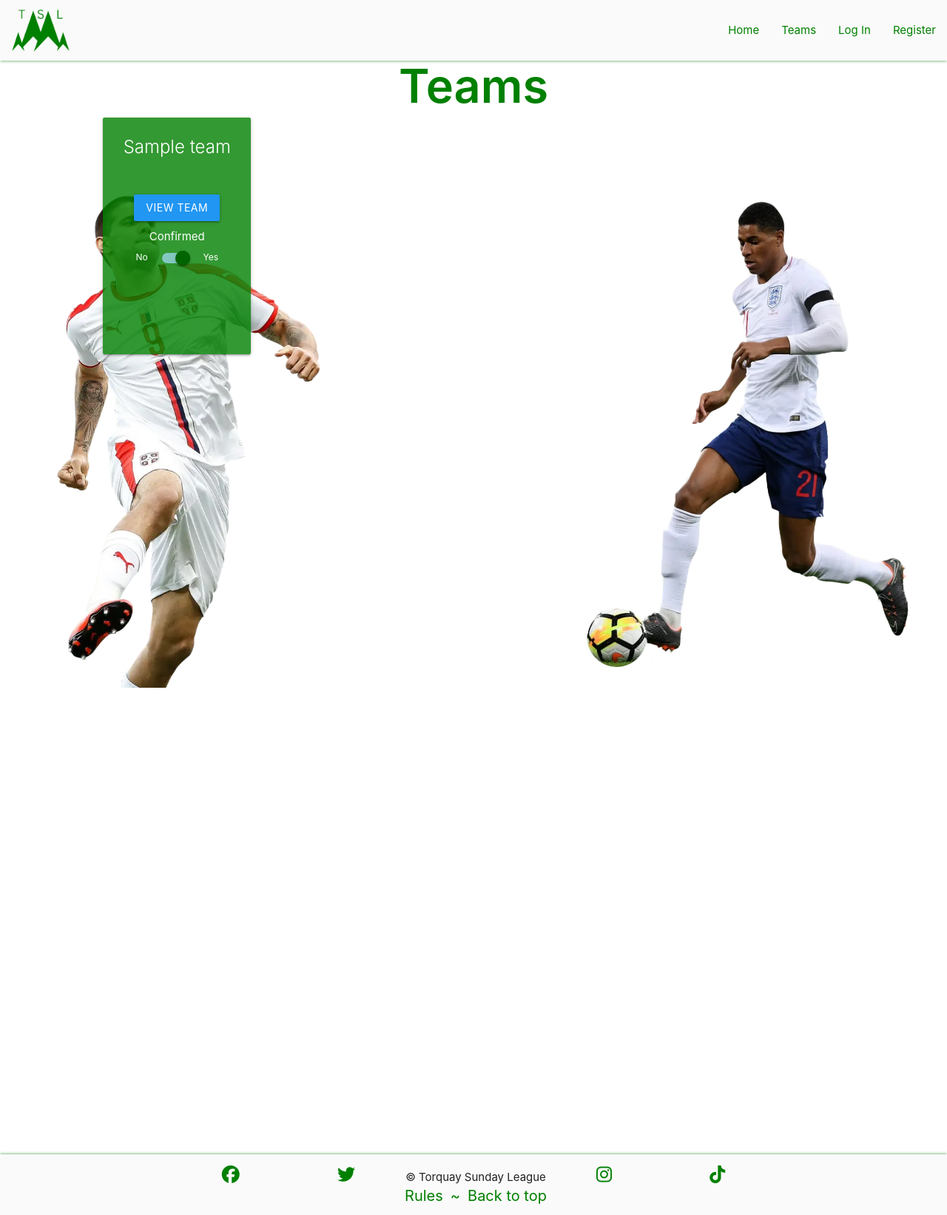
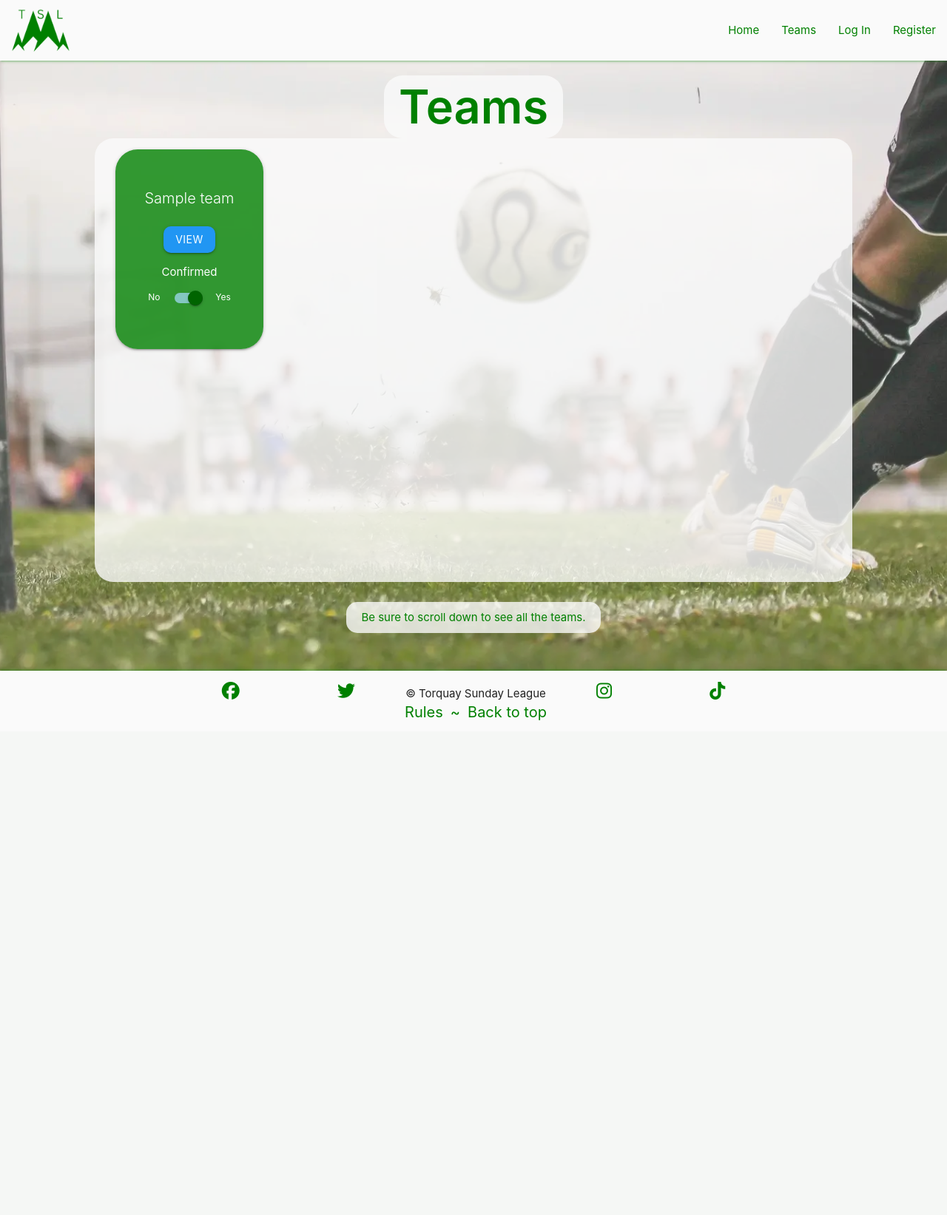
Before and after one commit to ryanmcnally93/torquay-sunday-league, a Flask app: page /teams in a window 1280 px wide. Shown: the whole page at 74% size. After the commit the page ends 974 px from the top, so only its background shows below. Run offline with Flask 3, Linux system fonts and the light colour scheme; tables that the repository leaves empty hold one stand-in row (values such as "Sample post"); some libraries are stand-ins or nearby versions.

Commit message:
Add css responsiveness to teams page

```diff
--- a/torquay_sunday_league/static/css/style.css
+++ b/torquay_sunday_league/static/css/style.css
@@ -172,6 +172,10 @@ th, td {
     width: 100%;
 }
 
+.row-with-mt {
+    margin-top: 20px;
+}
+
 .player-right {
     width: 100%;
 }
@@ -179,6 +183,11 @@ th, td {
 #main-content {
     margin-bottom: 20px;
     min-height: 1390px;
+}
+
+#teams-content {
+    margin-bottom: 20px;
+    min-height: 700px;
 }
 
 /* BELOW 915px width, need to have 1 player image */
@@ -229,9 +238,42 @@ footer p {
 }
 
 .team-card {
-    height: 320px;
+    height: 270px;
     width: 200px;
     text-align: center;
+    margin: auto;
+    border-radius: 30px;
+}
+
+.team-card-layout {
+    margin-top: 15px;
+    margin-bottom: 15px;
+}
+
+.card-content {
+    padding-bottom: 0 !important;
+    padding-top: 50px !important;
+}
+
+.editable-content {
+    padding-bottom: 0 !important;
+    padding-top: 20px !important;
+}
+
+.card-action {
+    align-items: center;
+    display: flex;
+    justify-content: center;
+    flex-direction: column;
+    height: 134px;
+}
+
+.editable-action {
+    align-items: center;
+    display: flex;
+    justify-content: center;
+    flex-direction: column;
+    height: 204px;
 }
 
 .green-card {
@@ -249,12 +291,37 @@ footer p {
     margin-left: 10%;
     margin-right: 10%;
     width: 80%;
+    overflow: scroll;
+    height: 600px;
+    background-color: rgb(250,250,250,0.8);
+    border-radius: 25px;
+}
+
+#scroll-p {
+    margin: auto;
+    background-color: rgb(250,250,250,0.8);
+    padding: 10px 20px;
+    border-radius: 15px;
+    width: fit-content;
+    color: green;
+}
+
+.card-button {
+    margin-bottom: 5px;
+    border-radius: 10px;
+}
+
+.card-title {
+    font-size: 20px !important;
+}
+
+@media (min-width: 566px) and (max-width: 850px) {
+    .team-card-layout {
+        width: 50%;
+    }
 }
 
 @media (max-width: 767px) {
-    .team-card-layout {
-        width: 50%;
-    }
     #rules-one, #rules-three {
         float: none !important;
         margin: auto !important;
@@ -284,13 +351,19 @@ footer p {
     }
 }
 
-@media (min-width: 768px) and (max-width: 950px) {
+@media (min-width: 851px) and (max-width: 1100px) {
     .team-card-layout {
         width: 33%;
     }
 }
 
-@media (min-width: 951px) {
+@media (max-width: 565px) {
+    .team-card-layout {
+        width: 100%;
+    }
+}
+
+@media (min-width: 1101px) {
     .team-card-layout {
         width: 25%;
     }
@@ -590,7 +663,7 @@ footer p {
     border-radius: 10px;
     background-color: lightgreen;
     color: black;
-    margin-top: 5px;
+    margin-top: 12px;
 }
 
 .confirm-submit:hover {
--- a/torquay_sunday_league/templates/teams.html
+++ b/torquay_sunday_league/templates/teams.html
@@ -1,9 +1,12 @@
 {% extends "base.html" %}
 {% block content %}
 
-<h1 class="main-heading">Teams</h1>
+<div id="heading-box">
+    <h1 class="main-heading">Teams</h1>
+</div>
+
 {% if session %}
-    <div class="row">
+    <div class="row row-with-mt">
         {% if session["user"] == "ryanmcnally93" or user.team_managed == "None" %}
             <div class="col s12 center-align">
                 <a href="{{ url_for('create_team', username=session['user']) }}" class="btn green">
@@ -14,7 +17,7 @@
     </div>
 {% endif %}
 
-<main id="main-content">
+<main id="teams-content">
 
     <div class="row teams-row">
         <!-- Looking through all the teams and displaying them -->
@@ -23,15 +26,23 @@
             {% if team.team_created_by == session["user"] or team.confirmation_status == True or session["user"] == "ryanmcnally93" %}
             <div class="col team-card-layout">
                 <div class="card team-card green-card darken-2">
-                    <div class="card-content white-text">
+                    {% if team.confirmation_status == False and session["user"] == team.team_created_by %}
+                        <div class="editable-content white-text">
+                    {% else %}
+                        <div class="card-content white-text">
+                    {% endif %}
                     <span class="card-title">{{ team.team_name }}</span>
                     </div>
-                    <div class="card-action">
-                    <a class="btn blue" href="{{ url_for('team_profile', id=team.id) }}">View Team</a>
+                    {% if team.confirmation_status == False and session["user"] == team.team_created_by %}
+                        <div class="editable-action">
+                    {% else %}
+                        <div class="card-action">
+                    {% endif %}
+                    <a class="btn blue card-button" href="{{ url_for('team_profile', id=team.id) }}">View</a>
                     <!-- Edit and delete functions are only visible for creators of the team -->
                     {% if team.team_created_by == session["user"] and team.confirmation_status == False %}
-                        <a class="btn green darken-4" href="{{ url_for('edit_team', team_id=team.id) }}">Edit Team</a>
-                        <a class="btn red modal-trigger" id="delete_team" href="#modal-{{ team.id }}">Delete Team</a>
+                        <a class="btn green darken-4 card-button" href="{{ url_for('edit_team', team_id=team.id) }}">Edit</a>
+                        <a class="btn red modal-trigger card-button" id="delete_team" href="#modal-{{ team.id }}">Delete</a>
                     {% endif %}
                     <!-- If the administrator is logged in, the switches can be changed -->
                     {% if session["user"] == "ryanmcnally93" %}
@@ -92,13 +103,13 @@
         {% endfor %}
     </div>
 
-    <div class="teams-player-left-box player-left-box">
-        <img class="player-left" src="{{ url_for('static', filename='images/mitrovic.webp') }}">
-    </div>
+    <p id="scroll-p">Be sure to scroll down to see all the teams.</p>
 
-    <div id="rashford-box" class="teams-player-right-box player-rigfht-box">
-        <img class="player-right" src="{{ url_for('static', filename='images/rashford.webp') }}">
-    </div>
+    <!-- Background Image -->
+    <img id="background-image" src="{{ url_for('static', filename='images/background-image.webp') }}">
+
+    <!-- Over 1200 image -->
+    <img id="background-image-large" src="{{ url_for('static', filename='images/background-image-large.webp') }}">
 
 </main>
 
```
Also changed, not shown: torquay_sunday_league/templates/user_profile.html (+4 -4 lines), torquay_sunday_league/static/images/profile_pics/3fac578c134c8593.jpg (added).
